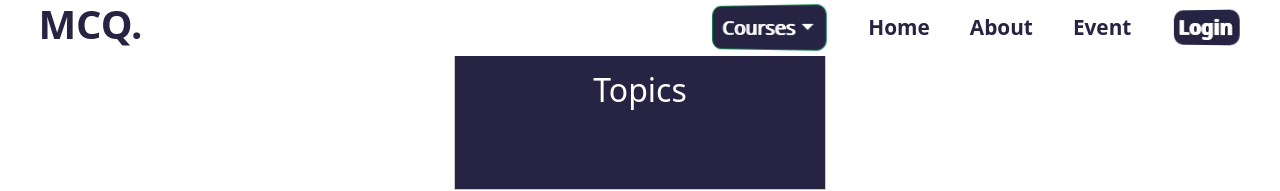
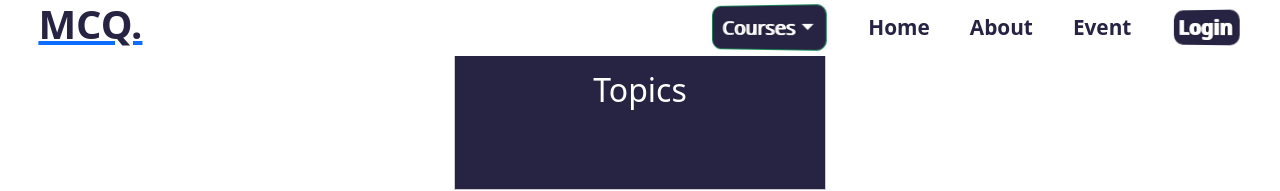
Before and after one commit to dhiraj-001/edu_web, a React (Vite) app: page /ADRE in a window 1280 px wide. Shown: the top 191 px of the page. Built offline with nearby package versions, Linux system fonts and the light colour scheme.

Commit message:
Update Hearder.jsx

```diff
--- a/src/Component/Hearder.jsx
+++ b/src/Component/Hearder.jsx
@@ -48,7 +48,7 @@ const Header = () => {
   return (
     <header className="header">
       <div className="logo">
-        <h1>MCQ.</h1>
+        <a href='/'>  <h1>MCQ.</h1></a>
       </div>
 
       {/* Hamburger Menu for Small Screens */}
```
